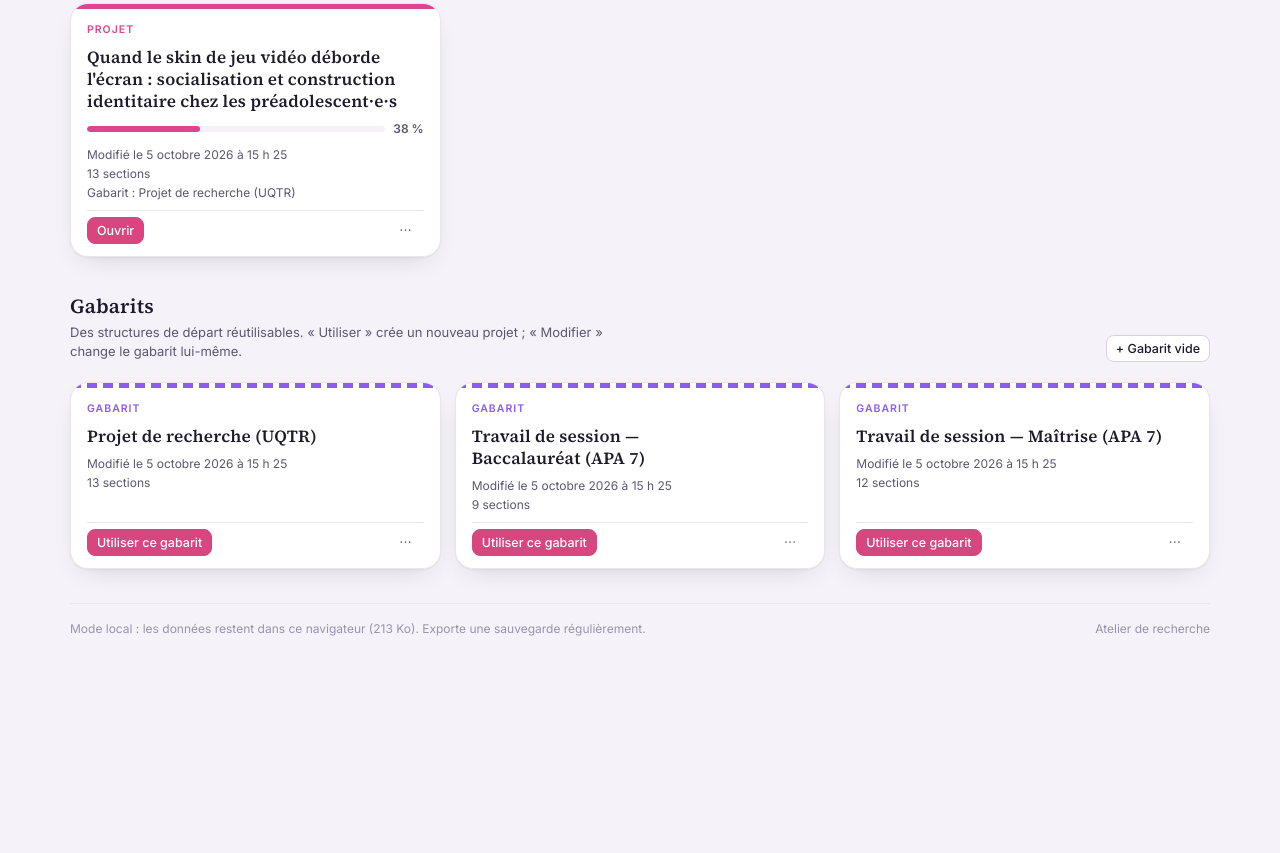
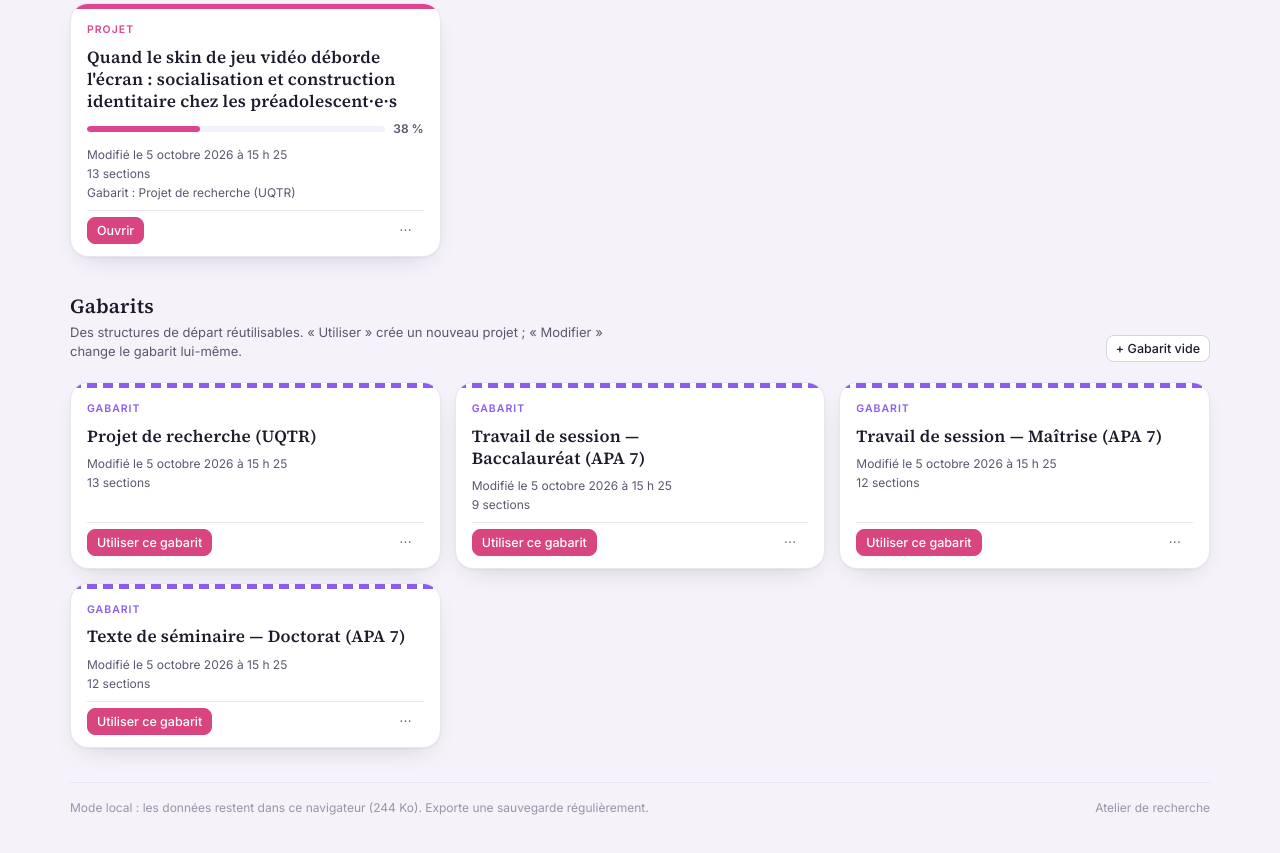
Before and after one commit to roxannelefebvrebaril-maker/atelier-recherche, a plain HTML site: page index.html in a window 1280 px wide. Shown: the part 359-1212 px from the top of the page. Before the commit the page ends 1061 px from the top, so only its background shows below. Drawn offline with Linux system fonts and the light colour scheme.

Commit message:
Gabarit APA 7 : doctorat
Co-Authored-By: Claude Opus 5.5 <noreply@anthropic.com>

```diff
--- a/index.html
+++ b/index.html
@@ -21,6 +21,7 @@
   <script src="js/seeds.js"></script>
   <script src="js/gabarits/apa-baccalaureat.js"></script>
   <script src="js/gabarits/apa-maitrise.js"></script>
+  <script src="js/gabarits/apa-doctorat.js"></script>
   <script src="js/storage.js"></script>
   <script src="js/cloud.js"></script>
   <script src="js/files.js"></script>
--- a/js/app.js
+++ b/js/app.js
@@ -90,8 +90,23 @@
 
   /* ---------------- actions ---------------- */
 
+  // Ordre des gabarits : Projet de recherche (UQTR), puis les gabarits fournis dans l'ordre de
+  // window.SEEDS_GABARITS (baccalauréat, maîtrise, doctorat), puis les gabarits personnels
+  // (du plus récent au plus ancien, comme avant).
+  function orderedTemplates(){
+    var builtin = (window.SEEDS_GABARITS || []).map(function(seed){ return seed.key; });
+    function rank(m){
+      if (!m.builtinKey && m.title === "Projet de recherche (UQTR)") return 0;
+      var i = m.builtinKey ? builtin.indexOf(m.builtinKey) : -1;
+      return i >= 0 ? 1 + i : 1 + builtin.length;
+    }
+    return Store.list("template").map(function(m, i){ return {m:m, i:i}; })
+      .sort(function(a, b){ return (rank(a.m) - rank(b.m)) || (a.i - b.i); })
+      .map(function(x){ return x.m; });
+  }
+
   function newProject(templateId){
-    var templates = Store.list("template");
+    var templates = orderedTemplates();
     modal(function(box, close){
       var title = h("input", {class:"field", type:"text", placeholder:"Ex. : Les pratiques numériques des aîné·es"});
       var select = h("select", {class:"field"});
@@ -399,7 +414,7 @@
     libraryEl.innerHTML = "";
     cardIndex = 0;
     var projects = Store.list("project");
-    var templates = Store.list("template");
+    var templates = orderedTemplates();
     var kb = Math.round(Store.usage() / 1024);
 
     libraryEl.appendChild(h("header", {class:"lib-top"}, [
```
